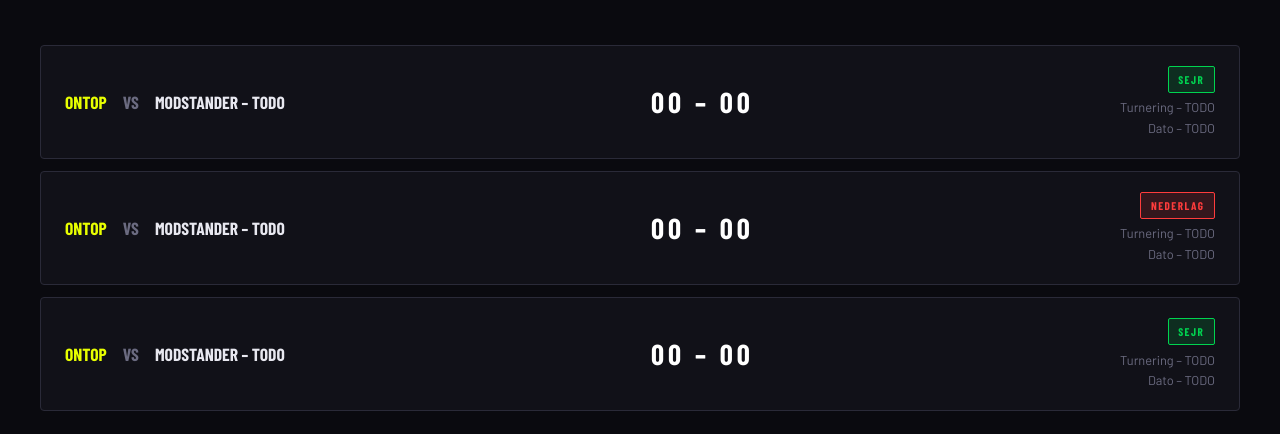
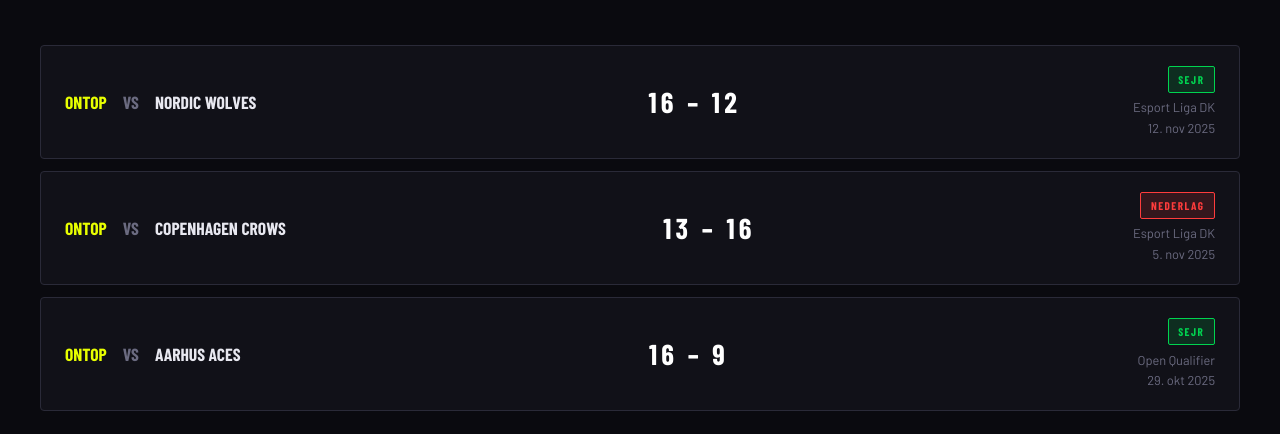
Before and after one commit to paco-iwnl/EksamenHjemmesideM6, a plain HTML site: page resultater.html in a window 1280 px wide. Shown: the part 518-952 px from the top of the page. Drawn offline with nearby package versions, Linux system fonts and the light colour scheme; files that its build step writes are made by us from their sources; a web font is replaced by a local one.

Commit message:
Nu er vi klar til at se resultater :)

```diff
--- a/resultater.html
+++ b/resultater.html
@@ -39,49 +39,49 @@
       <p class="section__desc">Oversigt over OnTop's seneste kampresultater.</p>
 
       <div style="display:flex; flex-direction:column; gap:0.75rem;">
-        <!-- TODO: Tilføj rigtige resultater -->
+        <!-- EKSEMPEL-resultater: udskift modstander, score, turnering og dato med jeres rigtige -->
         <div class="result-card">
           <div class="result-card__teams">
             <span style="color:var(--accent)">OnTop</span>
             <span style="color:var(--muted)">vs</span>
-            <span>Modstander – TODO</span>
+            <span>Nordic Wolves</span>
           </div>
-          <div class="result-card__score">00 – 00</div>
+          <div class="result-card__score">16 – 12</div>
           <div class="result-card__meta">
             <div><span class="badge badge--win">Sejr</span></div>
-            <div style="margin-top:0.3rem">Turnering – TODO</div>
-            <div>Dato – TODO</div>
+            <div style="margin-top:0.3rem">Esport Liga DK</div>
+            <div>12. nov 2025</div>
           </div>
         </div>
         <div class="result-card">
           <div class="result-card__teams">
             <span style="color:var(--accent)">OnTop</span>
             <span style="color:var(--muted)">vs</span>
-            <span>Modstander – TODO</span>
+            <span>Copenhagen Crows</span>
           </div>
-          <div class="result-card__score">00 – 00</div>
+          <div class="result-card__score">13 – 16</div>
           <div class="result-card__meta">
             <div><span class="badge badge--loss">Nederlag</span></div>
-            <div style="margin-top:0.3rem">Turnering – TODO</div>
-            <div>Dato – TODO</div>
+            <div style="margin-top:0.3rem">Esport Liga DK</div>
+            <div>5. nov 2025</div>
           </div>
         </div>
         <div class="result-card">
           <div class="result-card__teams">
             <span style="color:var(--accent)">OnTop</span>
             <span style="color:var(--muted)">vs</span>
-            <span>Modstander – TODO</span>
+            <span>Aarhus Aces</span>
           </div>
-          <div class="result-card__score">00 – 00</div>
+          <div class="result-card__score">16 – 9</div>
           <div class="result-card__meta">
             <div><span class="badge badge--win">Sejr</span></div>
-            <div style="margin-top:0.3rem">Turnering – TODO</div>
-            <div>Dato – TODO</div>
+            <div style="margin-top:0.3rem">Open Qualifier</div>
+            <div>29. okt 2025</div>
           </div>
         </div>
       </div>
 
-      <!-- TODO: Feature idé – tilføj statistik-tabel per spiller -->
+      <!-- Feature-idé (valgfri udvidelse): tilføj statistik-tabel per spiller med .stats-table -->
 
     </div>
   </section>
```
